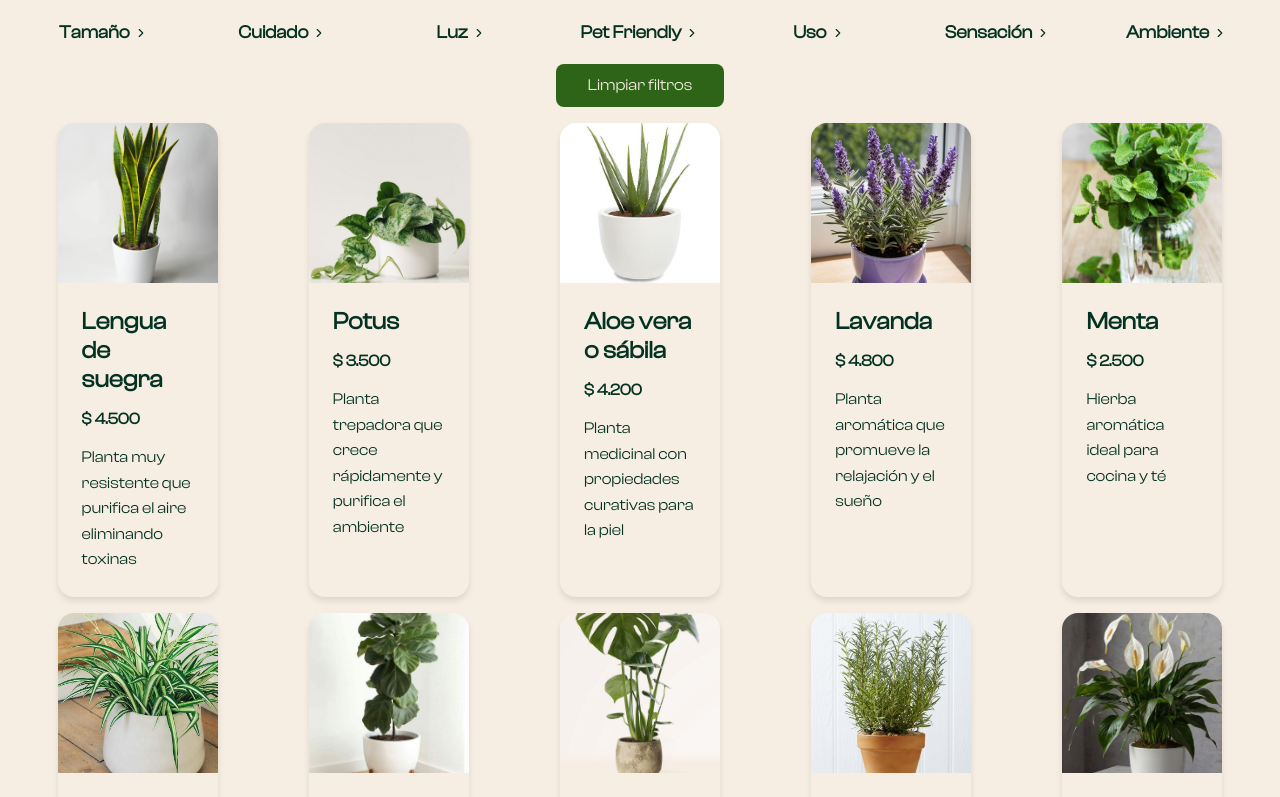
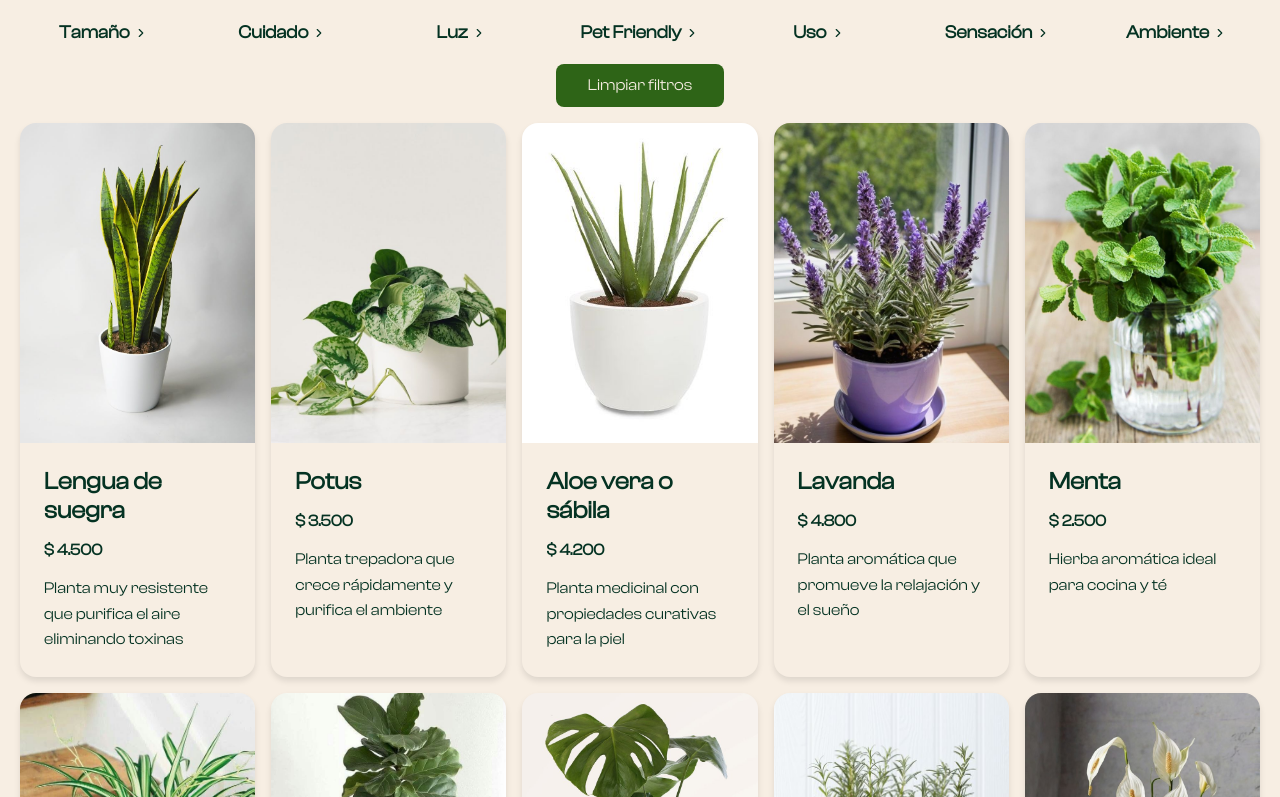
Before and after one commit to CamilaLadner/herbaria, a Next.js app: page /nuestros-productos in a window 1280 px wide. Shown: the part 743-1540 px from the top of the page. Built offline with nearby package versions, Linux system fonts and the light colour scheme.

Commit message:
mejora en las cards

```diff
--- a/app/[slug]/page.module.css
+++ b/app/[slug]/page.module.css
@@ -115,7 +115,8 @@
 
   .plantsRow {
     grid-template-columns: repeat(2, 1fr);
-    gap: 16px;
+    row-gap: 16px;
+    column-gap: 16px;
   }
 
   .categoriaTitle {
--- a/app/components/layout/plantCard/index.module.css
+++ b/app/components/layout/plantCard/index.module.css
@@ -6,7 +6,6 @@
   transition: transform 0.3s ease, box-shadow 0.3s ease;
   display: flex;
   flex-direction: column;
-  max-width: 10rem;
   height: 100%;
   margin: 0 auto;
   cursor: pointer;
@@ -20,8 +19,7 @@
 .imageContainer {
   position: relative;
   width: 100%;
-  height: 10rem;
-  width: 10rem;
+  height: 20rem;
   overflow: hidden;
 }
 
--- a/app/nuestros-productos/page.module.css
+++ b/app/nuestros-productos/page.module.css
@@ -47,7 +47,8 @@
 .plantsRow {
     display: grid;
     grid-template-columns: repeat(5, 1fr);
-    gap: 1rem;
+    row-gap: 1rem;
+    column-gap: 1rem;
     align-items: stretch;
 }
 
@@ -96,6 +97,7 @@
 
     .plantsRow {
         grid-template-columns: repeat(2, 1fr);
-        gap: 16px;
+        row-gap: 16px;
+        column-gap: 16px;
     }
 }
```
